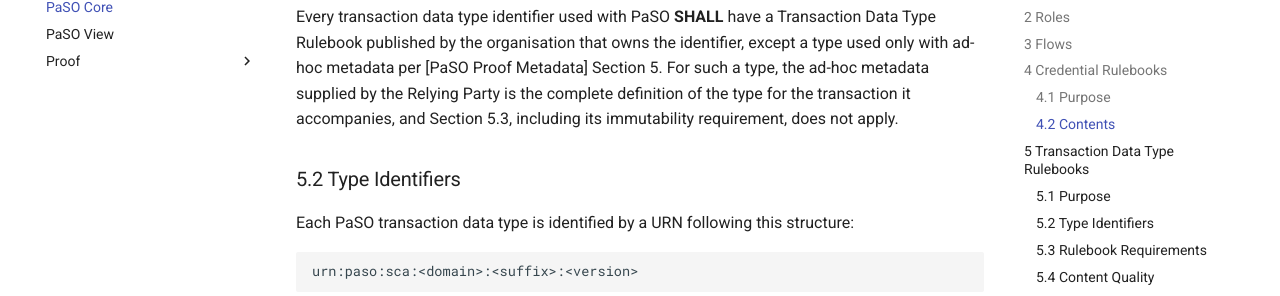
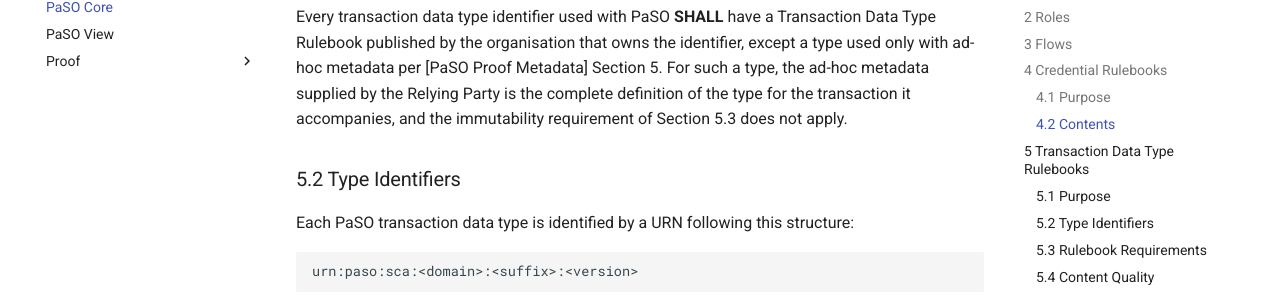
Before and after one commit to APTITUDE-Consortium/payments-and-sca-for-openid, an MkDocs documentation site: the page built from docs/specifications/paso-core.md, in a window 1280 px wide and 900 px high, scrolled down 3418 px. Shown: the part 253-549 px from the top of the window. Built offline with MkDocs 1.6.1 and Material for MkDocs 9.7.7, drawn with Linux system fonts in a browser that asks for light colours; comment, search, counter and statistics services are not loaded; the version menu is left out.

Commit message:
docs: core exempts ad-hoc-only types from rulebook immutability only

```diff
--- a/docs/specifications/paso-core.md
+++ b/docs/specifications/paso-core.md
@@ -88,7 +88,7 @@ Attestation Providers and Relying Parties **SHALL** follow the applicable Creden
 
 A Transaction Data Type Rulebook is a governance document that defines a specific transaction data type. It specifies the semantic meaning of all claims and all UI display requirements.
 
-Every transaction data type identifier used with PaSO **SHALL** have a Transaction Data Type Rulebook published by the organisation that owns the identifier, except a type used only with ad-hoc metadata per [PaSO Proof Metadata] Section 5. For such a type, the ad-hoc metadata supplied by the Relying Party is the complete definition of the type for the transaction it accompanies, and Section 5.3, including its immutability requirement, does not apply.
+Every transaction data type identifier used with PaSO **SHALL** have a Transaction Data Type Rulebook published by the organisation that owns the identifier, except a type used only with ad-hoc metadata per [PaSO Proof Metadata] Section 5. For such a type, the ad-hoc metadata supplied by the Relying Party is the complete definition of the type for the transaction it accompanies, and the immutability requirement of Section 5.3 does not apply.
 
 ### 5.2 Type Identifiers
 
```
